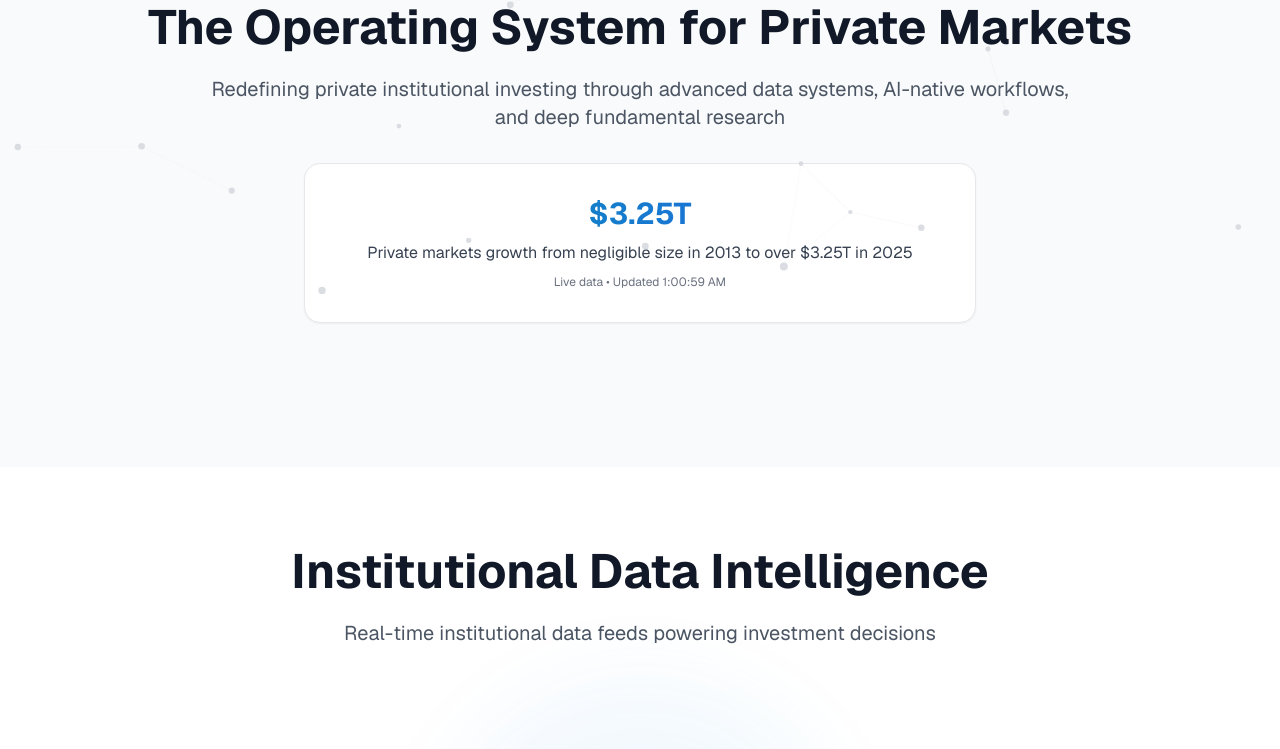
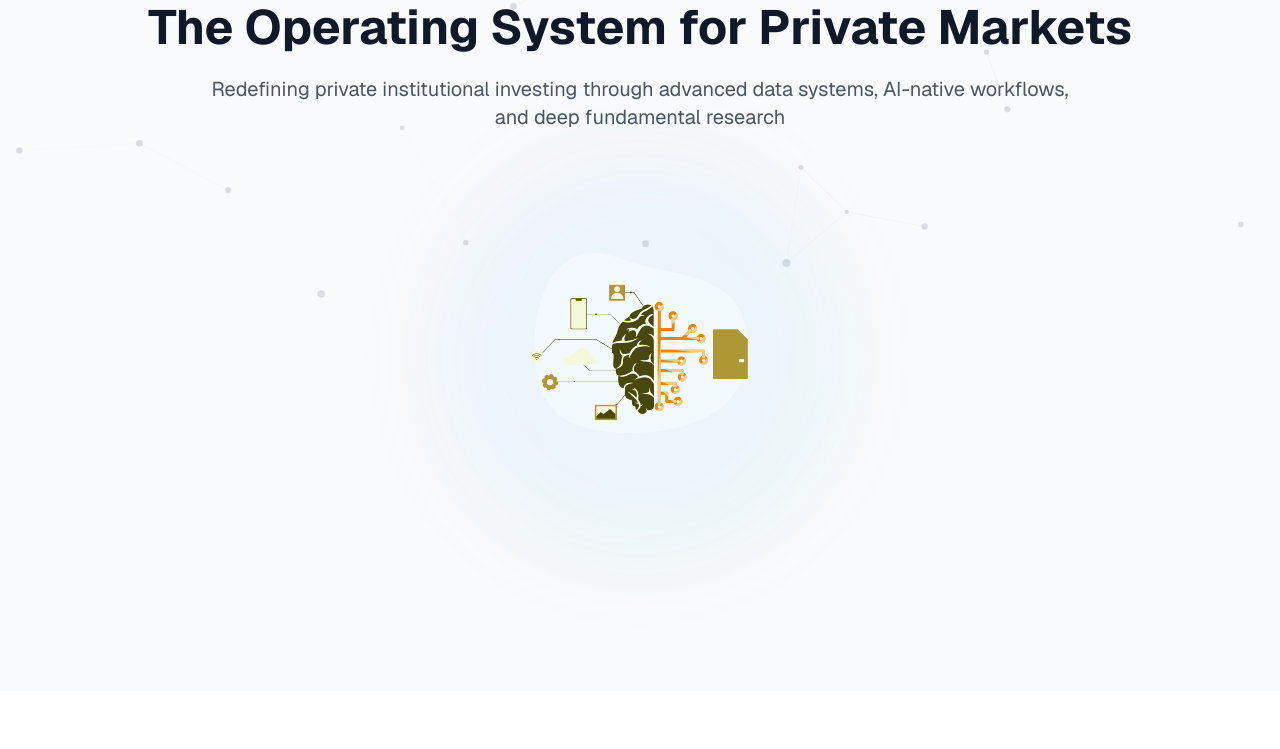
Before and after one commit to Kfar19/CursorWeb, a Next.js app: page / in a window 1280 px wide. Shown: the part 493-1242 px from the top of the page. Built offline with nearby package versions, Linux system fonts and the light colour scheme; no server answers.

Commit message:
Replace market size box with Lottie animation in Operating System section

```diff
--- a/src/app/page.tsx
+++ b/src/app/page.tsx
@@ -21,6 +21,7 @@ import {
 } from 'lucide-react';
 import Lottie from 'lottie-react';
 import aiDataAnimation from '../../public/ai-data-animation.json';
+import productivityAnimation from '../../public/productivity-animation.json';
 
 
 
@@ -1169,43 +1170,38 @@ export default function Home() {
               </p>
             </ScrollAnimation>
             <ScrollAnimation delay={0.4}>
-              <motion.div
-                className="bg-white rounded-2xl p-8 border border-gray-200 shadow-sm max-w-2xl mx-auto"
-                whileHover={{ scale: 1.02, y: -5 }}
-                transition={{ duration: 0.3 }}
-              >
-                                  <p className="text-3xl font-bold text-transparent bg-clip-text bg-gradient-to-r from-cyan-600 to-blue-600 mb-2">
-                    {isLoading ? (
-                      <motion.div
-                        className="flex items-center"
-                        initial={{ opacity: 0 }}
-                        animate={{ opacity: 1 }}
-                      >
-                        <motion.div
-                          className="w-6 h-6 border-2 border-blue-500 border-t-transparent rounded-full mr-2"
-                          animate={{ rotate: 360 }}
-                          transition={{ duration: 1, repeat: Infinity, ease: "linear" }}
-                        />
-                        Loading...
-                      </motion.div>
-                    ) : (
-                      <motion.span
-                        key={marketCap}
-                        initial={{ scale: 1.2, opacity: 0 }}
-                        animate={{ scale: 1, opacity: 1 }}
-                        transition={{ duration: 0.5 }}
-                      >
-                        {formatMarketCap(marketCap)}
-                      </motion.span>
-                    )}
-                  </p>
-                                  <p className="text-gray-700">
-                    Private markets growth from negligible size in 2013 to over {isLoading ? '...' : formatMarketCap(marketCap)} in 2025
-                  </p>
-                  <p className="text-xs text-gray-500 mt-2">
-                    Live data • Updated {lastUpdated.toLocaleTimeString()}
-                  </p>
-              </motion.div>
+              <div className="flex justify-center mb-8">
+                <motion.div
+                  className="w-64 h-64 md:w-96 md:h-96 relative"
+                  initial={{ opacity: 0, scale: 0.8 }}
+                  animate={{ opacity: 1, scale: 1 }}
+                  transition={{ duration: 1, ease: "easeOut" }}
+                >
+                  <Lottie
+                    animationData={productivityAnimation}
+                    loop={true}
+                    autoplay={true}
+                    style={{
+                      width: '100%',
+                      height: '100%',
+                      filter: 'hue-rotate(200deg) saturate(1.2) brightness(1.1)'
+                    }}
+                  />
+                  {/* Enhanced glow effect */}
+                  <motion.div
+                    className="absolute inset-0 bg-gradient-to-br from-blue-500/10 to-cyan-500/10 rounded-full blur-2xl"
+                    animate={{
+                      opacity: [0.3, 0.6, 0.3],
+                      scale: [1, 1.1, 1]
+                    }}
+                    transition={{
+                      duration: 4,
+                      repeat: Infinity,
+                      ease: "easeInOut"
+                    }}
+                  />
+                </motion.div>
+              </div>
             </ScrollAnimation>
           </div>
         </div>
```
